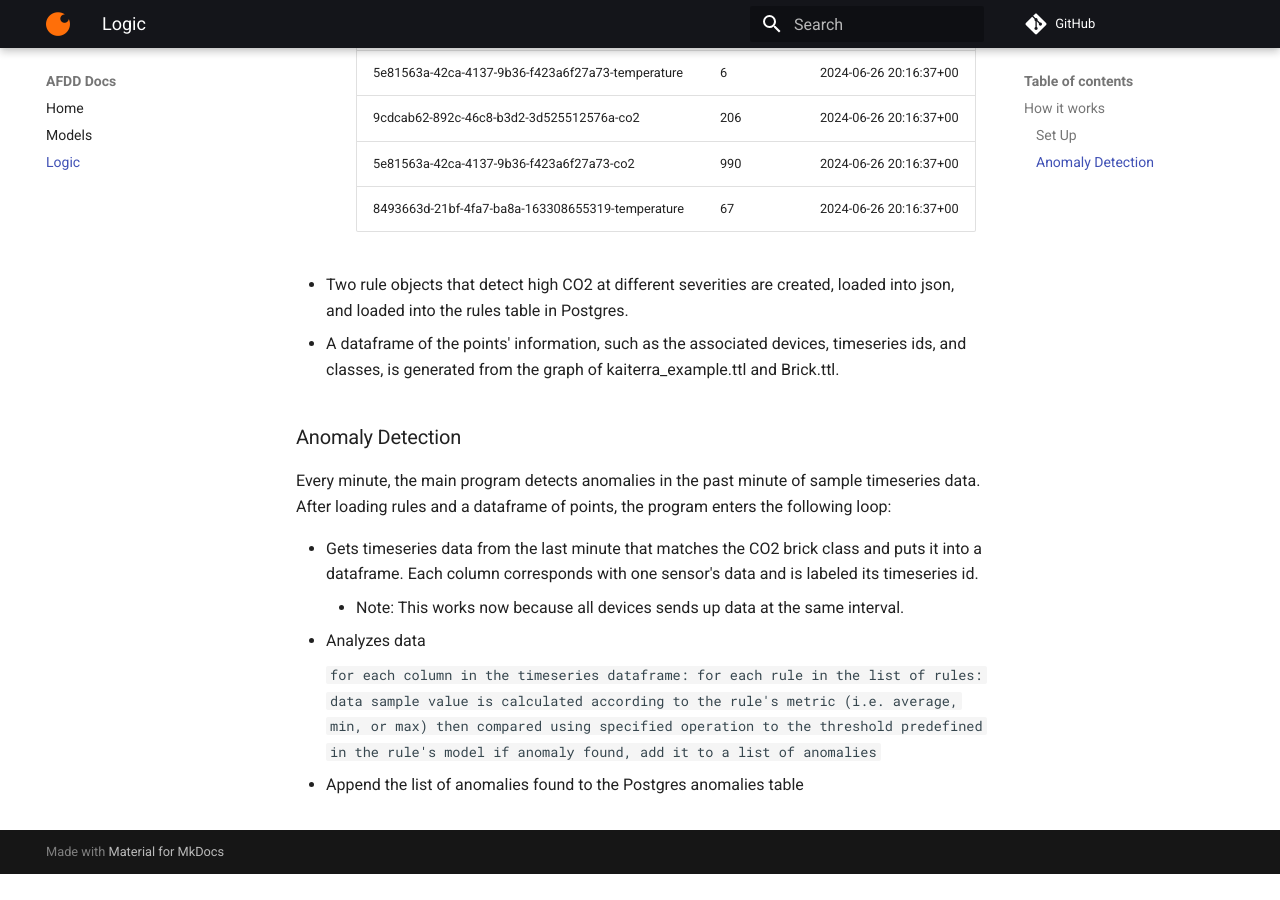
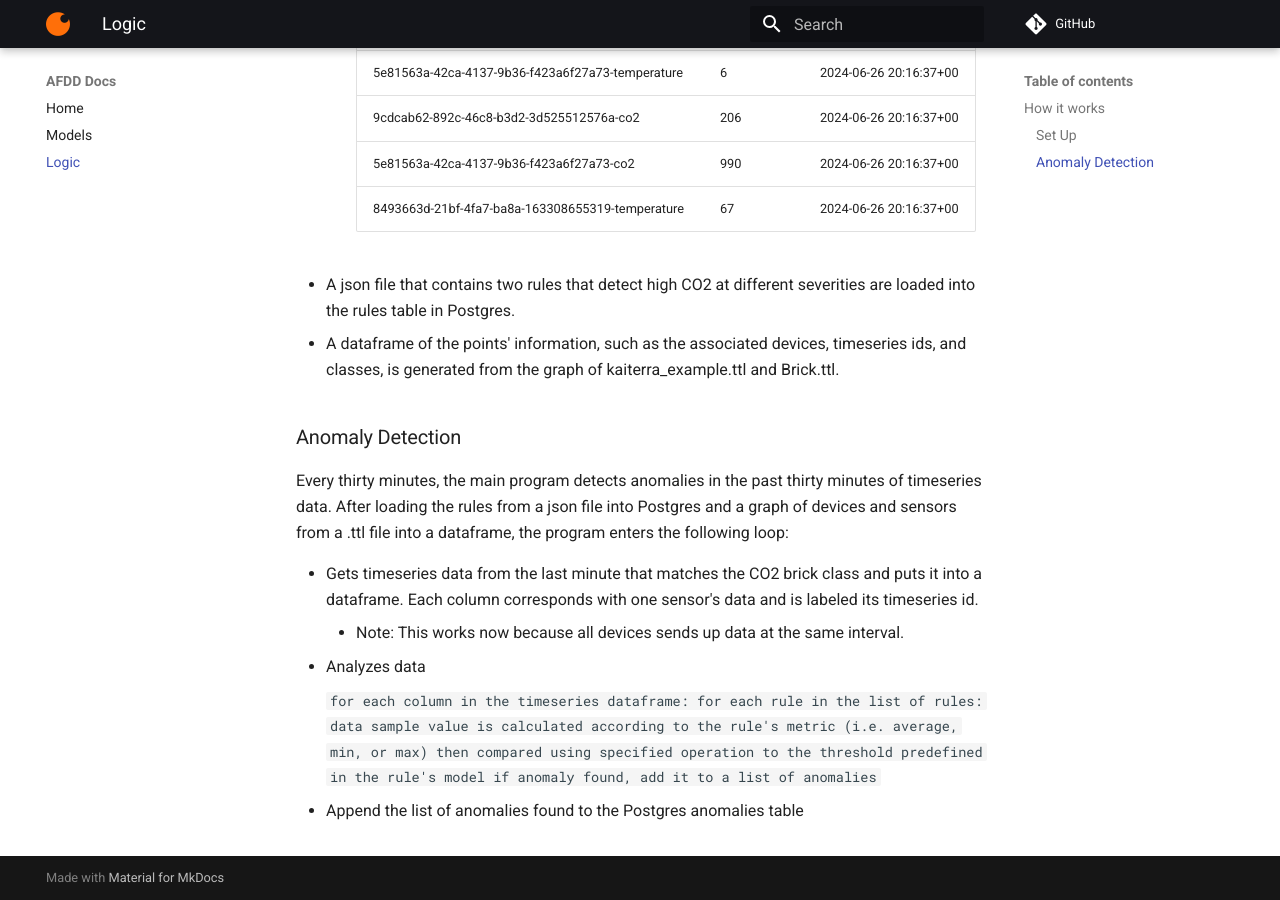
Before and after one commit to syyclops/afdd, an MkDocs documentation site: the page built from docs/logic.md, in a window 1280 px wide and 900 px high, scrolled down 597 px. Built offline with MkDocs 1.6.1 and Material for MkDocs 9.7.7, drawn with Linux system fonts in a browser that asks for light colours; comment, search, counter and statistics services are not loaded; before the commit the page ends 1471 px from its top, so only the background shows below that.

Commit message:
started updating docs based on current logic

```diff
--- a/docs/logic.md
+++ b/docs/logic.md
@@ -19,13 +19,13 @@ The application currently consists of 3 containers: postgres, sample_data, and a
         |5e81563a-42ca-4137-9b36-f423a6f27a73-co2          |   990 | 2024-06-26 20:16:37+00|
         |8493663d-21bf-4fa7-ba8a-163308655319-temperature  |    67 | 2024-06-26 20:16:37+00|
 
-- Two rule objects that detect high CO2 at different severities are created, loaded into json, and loaded into the rules table in Postgres.
+- A json file that contains two rules that detect high CO2 at different severities are loaded into the rules table in Postgres.
 
 - A dataframe of the points' information, such as the associated devices, timeseries ids, and classes, is generated from the graph of kaiterra_example.ttl and Brick.ttl.
 
 ### Anomaly Detection
 
-Every minute, the main program detects anomalies in the past minute of sample timeseries data. After loading rules and a dataframe of points, the program enters the following loop:
+Every thirty minutes, the main program detects anomalies in the past thirty minutes of timeseries data. After loading the rules from a json file into Postgres and a graph of devices and sensors from a .ttl file into a dataframe, the program enters the following loop:
 
 - Gets timeseries data from the last minute that matches the CO2 brick class and puts it into a dataframe. Each column corresponds with one sensor's data and is labeled its timeseries id.
     - Note: This works now because all devices sends up data at the same interval.
```
Also changed, not shown: docs/index.md (+2 -1 lines), docs/models.md (+4 -2 lines).
